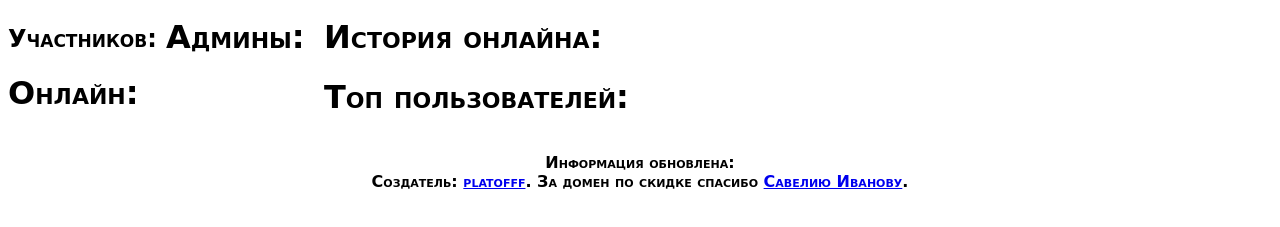
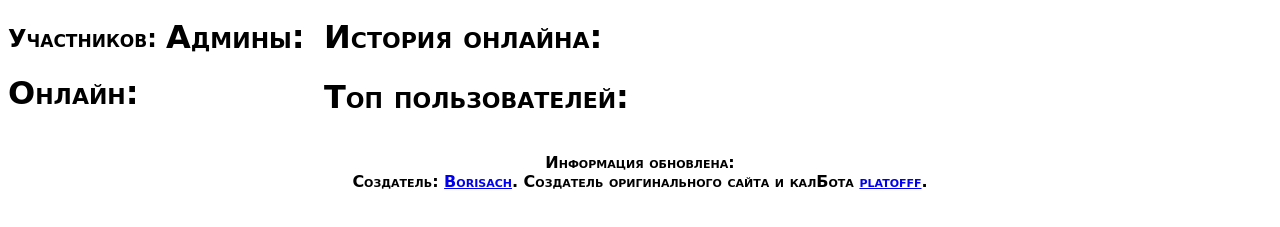
Before and after one commit to NickTonEZanimal/not-librespeak-statistic.github.io, a plain HTML site: page index.html in a window 1280 px wide. Shown: the part 315-542 px from the top of the page. Drawn offline with Linux system fonts and the light colour scheme; a script that the page names is missing.

Commit message:
Add files via upload

```diff
--- a/index.html
+++ b/index.html
@@ -47,6 +47,6 @@
   </body>
   <footer>
     Информация обновлена: <span id="updated"></span><br>
-    Создатель: <a href="https://github.com/platofff" target="_blank">platofff</a>. За домен по скидке спасибо <a href="https://vk.com/theking1978" target="_blank">Савелию Иванову</a>.
+    Создатель: <a href="https://vk.com/still_cuming" target="_blank">Borisach</a>. Создатель оригинального сайта и калБота <a href="https://github.com/platofff" target="_blank">platofff</a>.
   </footer>
 </html>
```
